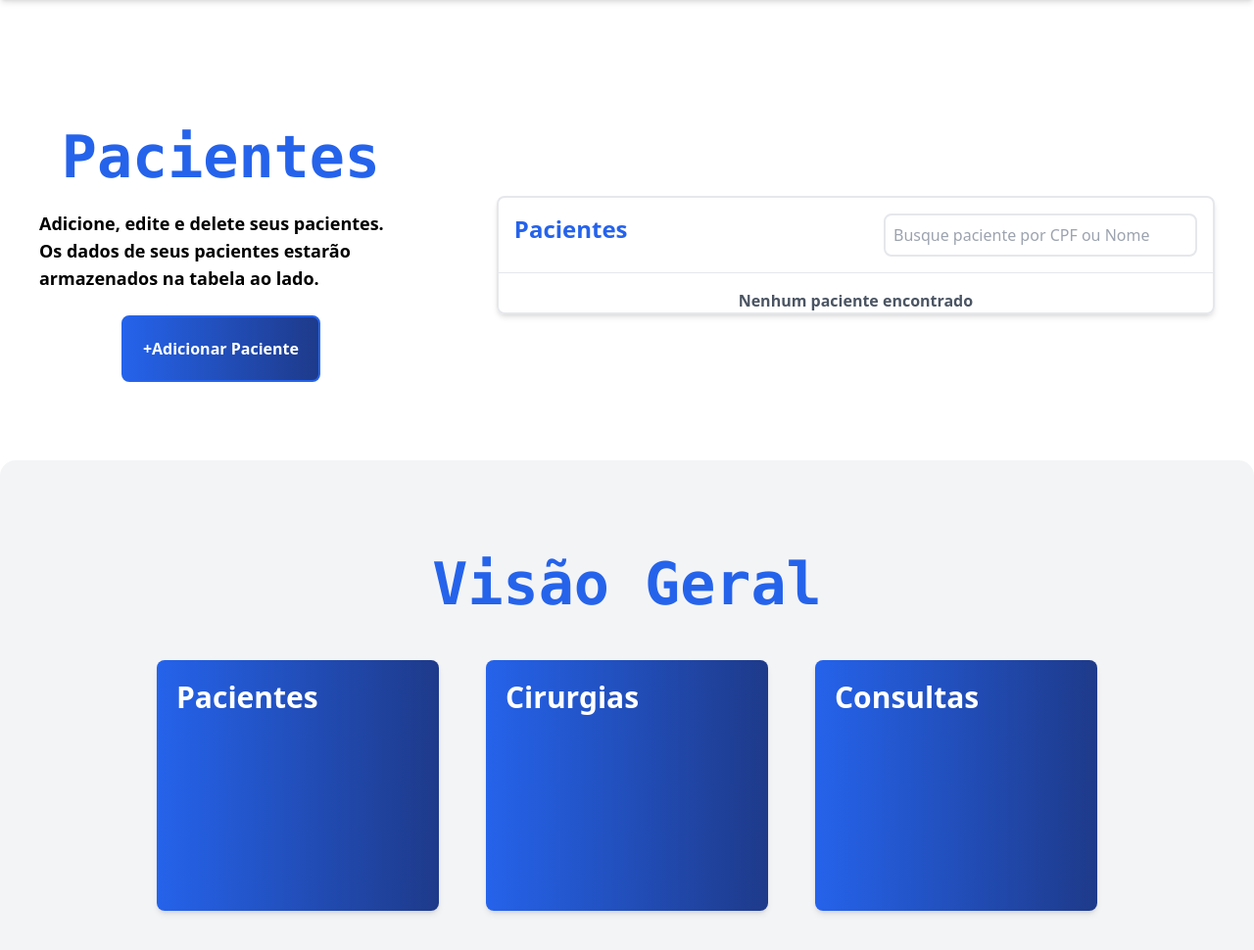
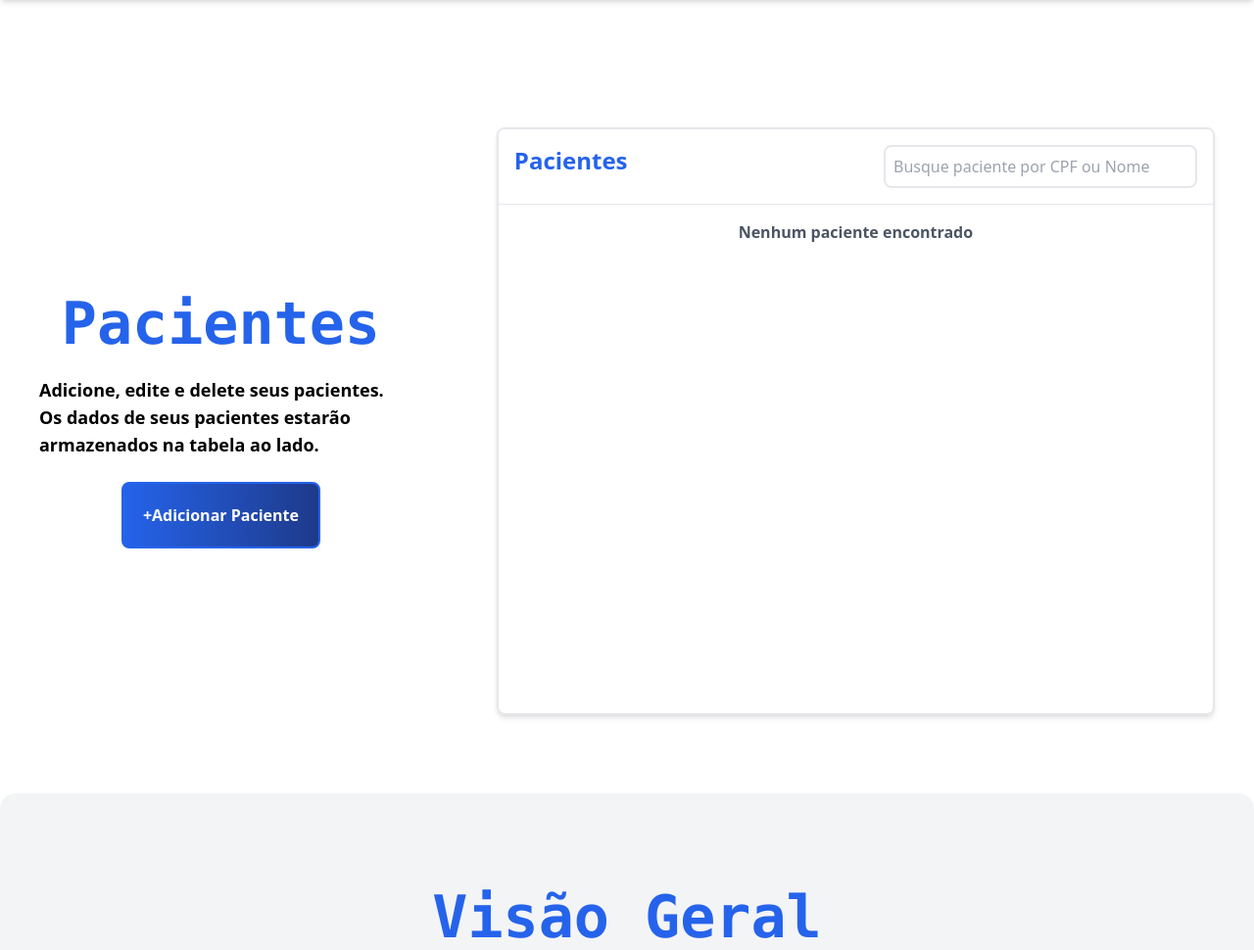
Before and after one commit to brenoviske/new_idr, a Flask app: template templates/main.html in a window 1280 px wide. Shown: the part 90-1060 px from the top of the page at 98% size. Run offline with Flask 3, Linux system fonts and the light colour scheme; the template is opened without the code that fills it, so the values that code supplies are empty; some libraries are stand-ins or nearby versions.

Commit message:
feat:Adjusting the code

```diff
--- a/templates/main.html
+++ b/templates/main.html
@@ -77,15 +77,15 @@
                 </form>
             </dialog>
 
-        <div class="w-full max-w-[900px] border-2 rounded-lg shadow-md overflow-hidden mt-6 lg:mt-0">
-          <div class="flex flex-col sm:flex-row items-start justify-between p-4 border-b gap-4">
-            <h2 class="text-blue-600 text-lg sm:text-xl md:text-2xl font-bold">Pacientes</h2>
-            <input type="text" placeholder="Busque paciente por CPF ou Nome"
-               class="w-full sm:w-72 md:w-80 rounded-lg border-2 p-2" id="searchInput">
+        <div class="w-full max-w-[900px] h-[600px] border-2 rounded-lg shadow-md overflow-y-auto overflow-x-hidden mt-6 lg:mt-0">
+            <div class="flex flex-col sm:flex-row items-start justify-between p-4 border-b gap-4 sticky top-0 bg-white z-10">
+                <h2 class="text-blue-600 text-lg sm:text-xl md:text-2xl font-bold">Pacientes</h2>
+                <input type="text" placeholder="Busque paciente por CPF ou Nome"
+                       class="w-full sm:w-72 md:w-80 rounded-lg border-2 p-2" id="searchInput">
             </div>
-            <div class="flex flex-col items-center justify-start mt-4 gap-6" id="patientsContainer">
-              <!-- JavaScript will render automatically the patients cards -->
-            </div>
+            <div class="flex flex-col items-center justify-start mt-4 gap-6 px-4" id="patientsContainer">
+                <!-- JavaScript will render automatically the patients cards -->
+          </div>
         </div>
 
       </section>
@@ -143,7 +143,7 @@
                         <h2 class="font-bold text-blue-600 text-base sm:text-lg md:text-xl p-4">Distribuição de Serviços</h2>
                     </div>
                     <div class="flex justify-center items-center p-2">
-                        <canvas id="serviceChart" width="380" height="300"></canvas>
+                        <canvas id="serviceChart" width="250" height="180"></canvas>
                     </div>
                 </div>
                 <div class="h-96 w-full sm:w-80 md:w-96 border-2 rounded-lg shadow-md border-white">
@@ -151,7 +151,7 @@
                         <h2 class="font-bold text-blue-600 text-base sm:text-lg md:text-xl p-4">Distribuição por gênero</h2>
                     </div>
                     <div class="flex justify-center items-center p-2">
-                        <canvas id="genderChart" width="380" height="300"></canvas>
+                        <canvas id="genderChart" width="250" height="180"></canvas>
                     </div>
                 </div>
             </div>
```
